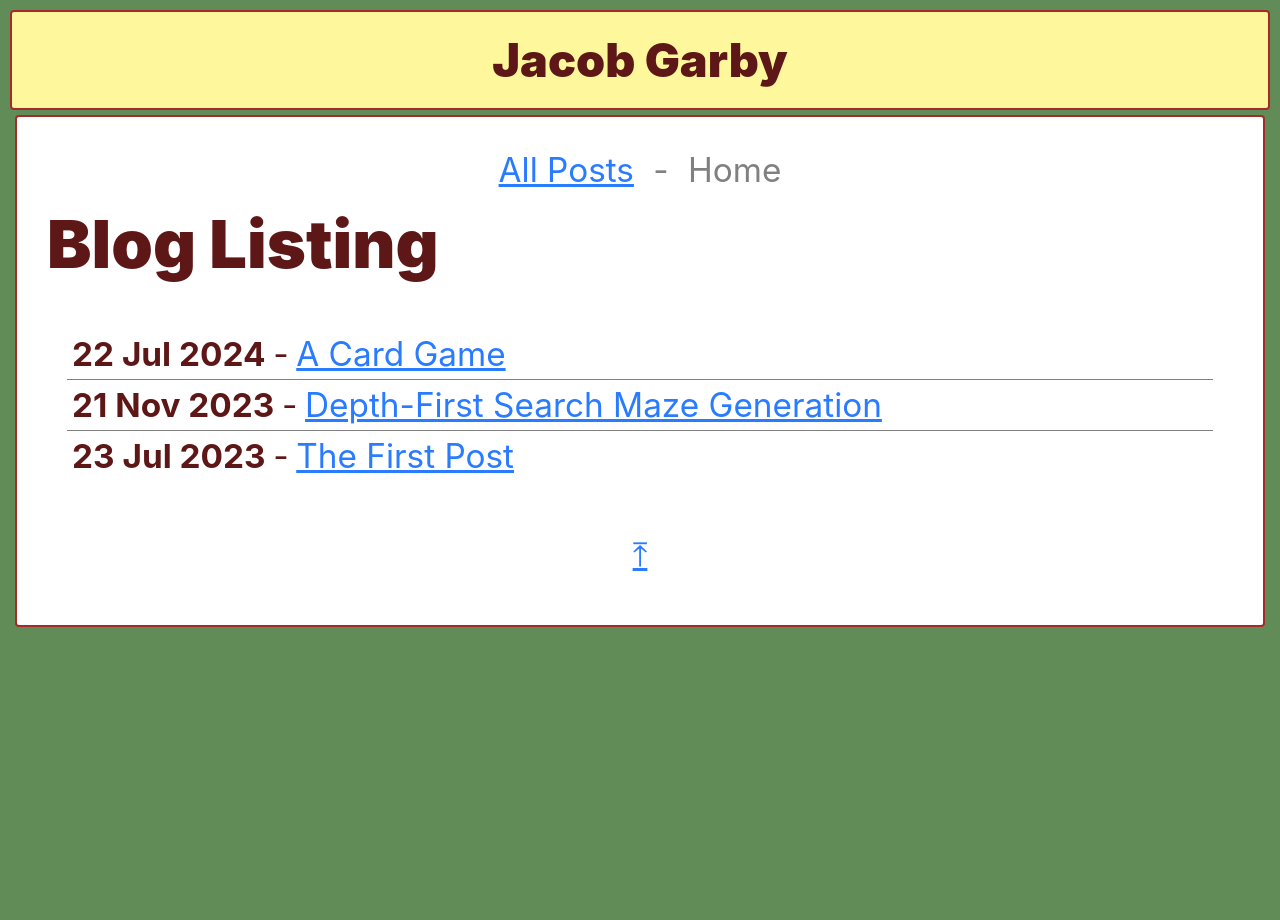
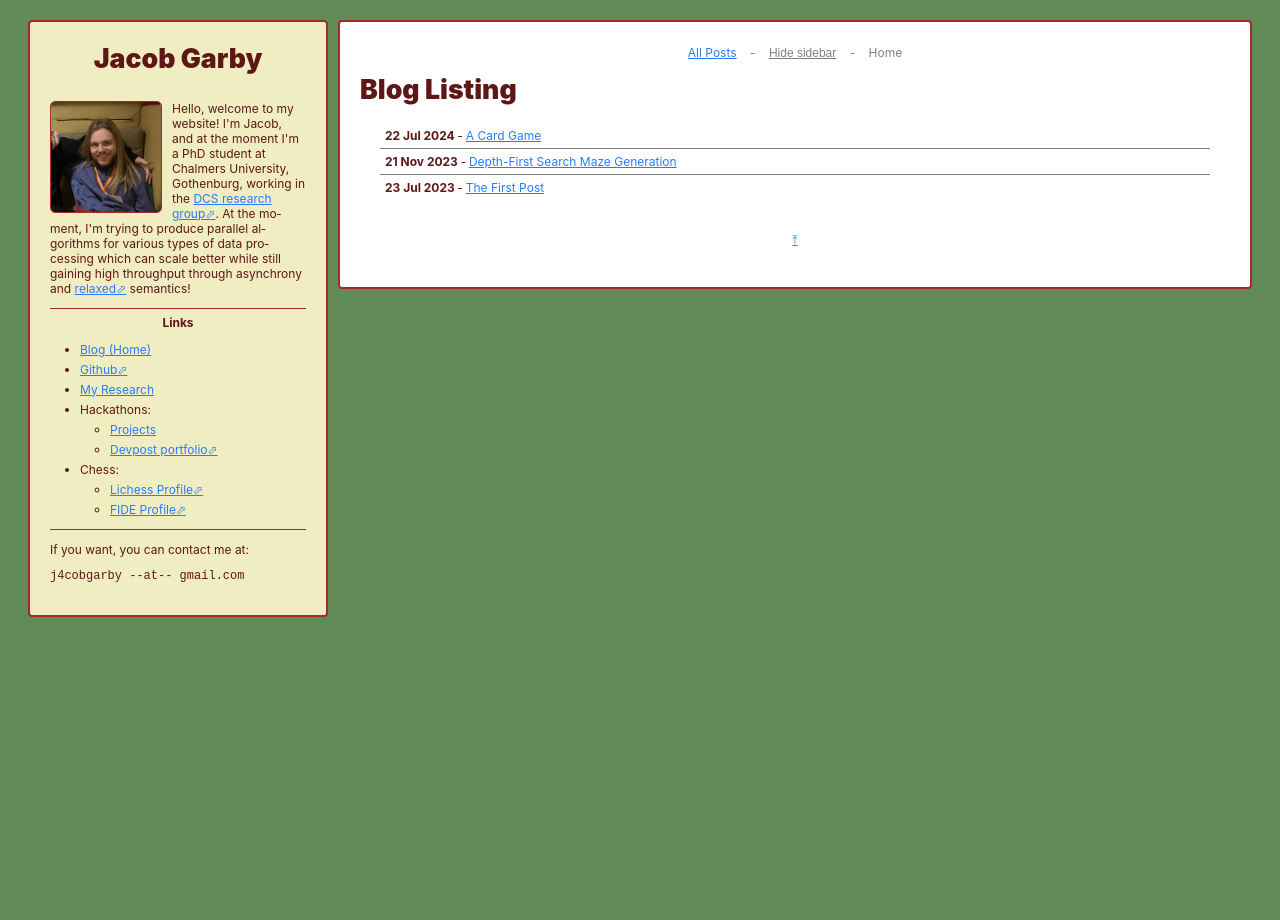
Before and after one commit to j4cobgarby/j4cobgarby.github.io, a Jekyll site: the page built from index.html, in a window 1280 px wide. Built offline with Jekyll 4.4.1, drawn with Linux system fonts in a browser that asks for light colours; some web fonts are replaced.

Commit message:
made layout way more responsive

```diff
--- a/_layouts/default.html
+++ b/_layouts/default.html
@@ -18,12 +18,12 @@
         <div class="container">
         <div id="sidebar" class="sidebar">
             <h1 class="bigtitle"> Jacob Garby </h1>
-            <img class="icon" src="/assets/img/just me.jpg" alt="Me at Royal Hackaway 2024">
-            <p class="intro">
+            <img class="icon hide_on_mobile" src="/assets/img/just me.jpg" alt="Me at Royal Hackaway 2024">
+            <p class="intro hide_on_mobile">
             Hello, welcome to my website! I'm Jacob, and at the moment I'm a PhD student at Chalmers University, Gothenburg, working in the <a href="https://www.cse.chalmers.se/research/group/dcs/">DCS research group&#x2B00;</a>. At the moment, I'm trying to produce parallel algorithms for various types of data processing which can scale better while still gaining high throughput through asynchrony and <a href="https://blogs.qub.ac.uk/relax-dn/">relaxed&#x2B00;</a> semantics!
             </p>
-            <hr>
-            <h4>Links</h4>
+            <hr class="hide_on_mobile">
+            <h4 class="hide_on_mobile">Links</h4>
             <ul>
                 <li><a href="/">Blog (Home)</a></li>
                 <li><a href="https://github.com/j4cobgarby/">Github&#x2B00;</a></li>
@@ -41,7 +41,7 @@
             </ul>
             <hr>
             <p>
-            If you want, you can contact me at: <pre>j4cobgarby --at-- gmail.com</pre>
+            <span class="hide_on_mobile">If you want, you can contact me at:</span><pre>j4cobgarby --at-- gmail.com</pre>
         </div>
         <div class="content">
         <div class="stickybox">
--- a/assets/css/style.css
+++ b/assets/css/style.css
@@ -13,8 +13,7 @@
     background-color: #628c57;
     color: #5e1717;
     font-family: 'Inter', sans-serif;
-    padding: 0;
-    margin: 0;
+    font-size: 12px;
 
     background-position: 0 0, 6.5pt 6.5pt;
     background-size: 13pt 13pt;
@@ -24,6 +23,7 @@
 }
 
 h1 {
+    font-size: 20pt;
     margin-top: 10px;
     text-align: left;
     font-weight: 900;
@@ -33,7 +33,6 @@
     margin: auto;
 
     text-align: center;
-    font-size: 25pt;
     margin-bottom: 20pt;
 
     cursor: default;
@@ -69,8 +68,6 @@
 }
 
 div.sidebar {
-    z-index: 1;
-    /* background: #fcf2a4; */
     background: #f0edc2;
     overflow-x: hidden;
     height: fit-content;
@@ -80,12 +77,10 @@
     -moz-box-sizing: border-box;    /* Firefox, other Gecko */
     box-sizing: border-box;         /* Opera/IE 8+ */
 
-    width: 350px;
+    flex: 0 0 300px;
 
     border: 2px solid brown;
     border-radius: 4px;
-
-    margin: 5px;
 }
 
 div.sidebar.hidden {
@@ -123,17 +118,16 @@
 }
 
 div.content {
+    flex: 1;
+    max-width: 1000px;
+    width: 60%;
     padding: 20px;
-    /*padding-top: 30px;*/
     background-color: white;
     box-sizing: border-box;
     border: 2px solid brown;
     border-radius: 4px;
 
-    flex: 1;
     height: fit-content;
-
-    margin: 5px;
 }
 
 div.contentInner {
@@ -142,9 +136,11 @@
 
 div.container {
     display: flex;
-    margin: auto;
-    max-width: 1300px;
-    padding: 10px;
+    justify-content: center;
+    align-items: flex-start;
+    flex-wrap: wrap;
+    gap: 10px;
+    margin: 20px;
 }
 
 div.footer {
@@ -158,12 +154,13 @@
     border-radius: 5px;
     background-color: #faf9f2;
     color: black;
-    overflow: scroll;
+    overflow-x: scroll;
+    max-width: 80%;
 }
 
 code {
     font-family: 'IBM Plex Mono', monospace;
-    font-size: 9pt;
+    font-size: 14px;
 }
 
 ul {
@@ -195,7 +192,7 @@
 }
 
 p > img {
-    max-width: 40%;
+    max-height: 300px;
     display: inline-block;
     margin: 5px;
 }
@@ -244,58 +241,40 @@
 }
 
 
-@media (max-device-width: 800px) {
+@media (max-width: 950px) {
     body {
         text-align: justify;
-        font-size: 25pt;
     }
 
     div.container {
         flex-direction: column;
+        align-items: center;
+        gap: 5px;
+        margin: 0;
+    }
+
+    div.sidebar, div.content {
+      min-width: unset;
+      max-width: 100%;
+      width: 100%;
+      border: none;
+      border-radius: 0;
     }
 
     div.sidebar {
-        width: 100%;
-        min-width: 100%;
-        max-width: 100%;
-        margin: auto;
-        background: #fff79c;
-        flex-shrink: 0;
-        padding-left: 5%;
-        padding-right: 5%;
+      flex: unset;
+      text-align: center;
+      padding-bottom: 0;
     }
 
-    div.sidebar > * {
-        display: none;
+    div.sidebar li, div.sidebar ul {
+      display: inline;
+      padding: 5px;
+      line-height: 200%;
     }
 
-    div.sidebar > h1 {
-        display: block;
-        margin: auto;
-
-        text-align: center;
-        font-size: 35pt;
-        margin-bottom: 0;
-        margin-top: 0;
-
-        cursor: default;
-    }
-
-    div.sidebar > ul {
-	/* will still be display: none for now... */
-        /*display: flex;*/
-        list-style: none;
-        justify-content: space-around;
-        margin-top: 5px;
-        margin-bottom: 5px;
-    }
-
-    div.content {
-        padding: 30px;
-    }
-
-    code {
-        font-size: 12pt;
+    div.sidebar ul {
+      padding-left: 0;
     }
 
     div.cardContainer {
@@ -308,7 +287,7 @@
     }
 
     div.stickybox > * {
-        font-size: 25pt !important;
+        font-size: 10px;
     }
 
     .hide_on_mobile {
```
